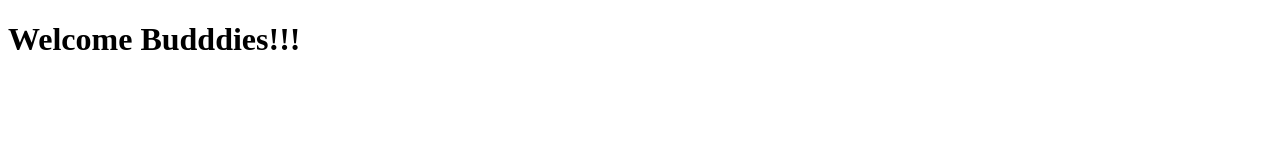
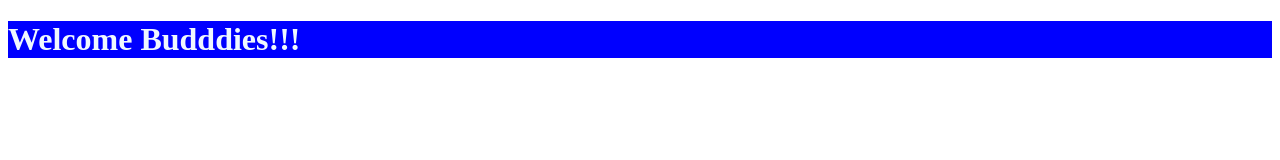
Before and after one commit to MJahanzaibTariq/MC1, a plain HTML site: page prac.html in a window 1280 px wide. Drawn offline with Linux system fonts and the light colour scheme.

Commit message:
Link of css file addded

```diff
--- a/prac.html
+++ b/prac.html
@@ -5,6 +5,7 @@
     <meta http-equiv="X-UA-Compatible" content="IE=edge">
     <meta name="viewport" content="width=device-width, initial-scale=1.0">
     <title>Welcome Page</title>
+    <link rel="stylesheet" href="prac.css">
 </head>
 <body>
     <h1>Welcome Budddies!!!</h1>
```
